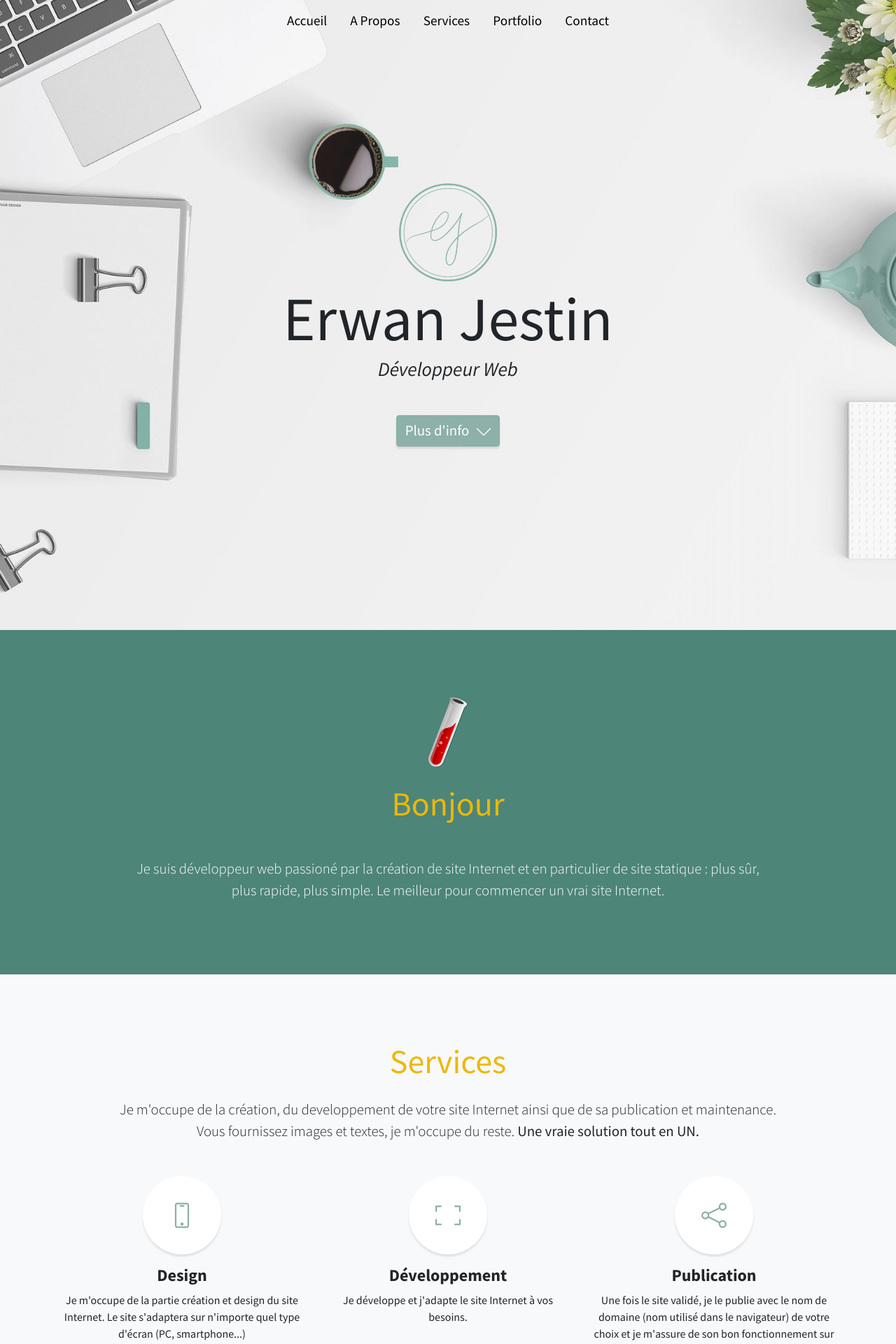
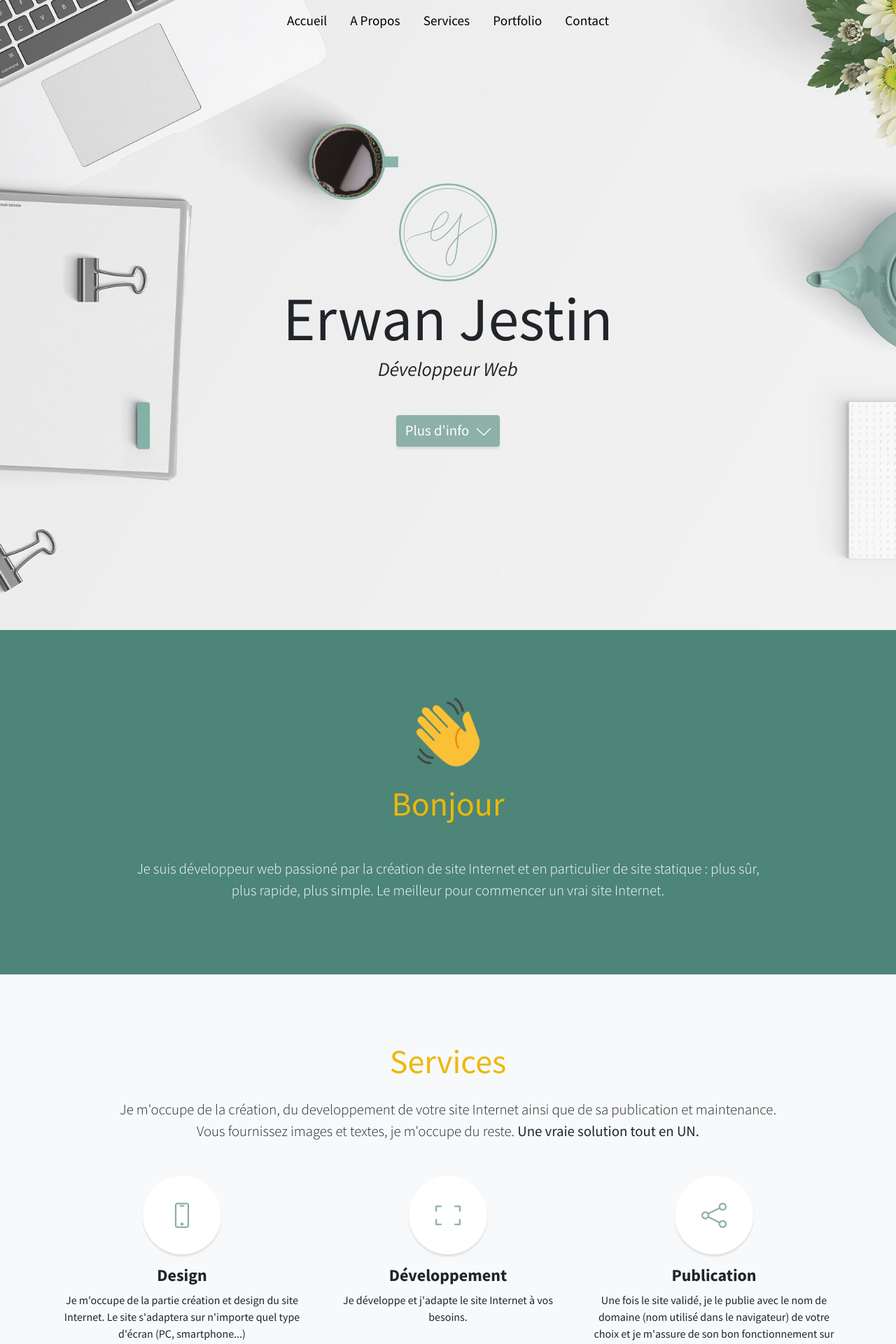
Before and after one commit to ErwanJes/ej-portfolio, a Jekyll site: the page built from index.markdown, in a window 1280 px wide. Shown: the top 1920 px of the page at 70% size. Built offline with Jekyll 4.4.1, drawn with Linux system fonts in a browser that asks for light colours; nearby versions of some CDN libraries; library files that are not in the unit come from our copies.

Commit message:
Change welcome image

```diff
--- a/_layouts/home.html
+++ b/_layouts/home.html
@@ -53,7 +53,7 @@
         <div class="row">
           <div class="col-lg-10 mx-auto">
             <div>
-              <img style="height:100px; overflow: hidden;" src="assets/img/jekyll.png" title="About" />
+              <img style="height:100px; overflow: hidden;" src="assets/img/waving-hand.png" title="About" />
             </div>
           </div>
           <div class="col-lg-10 mx-auto">
```
Also changed, not shown: assets/img/jekyll.png (deleted), assets/img/waving-hand.png (added).
